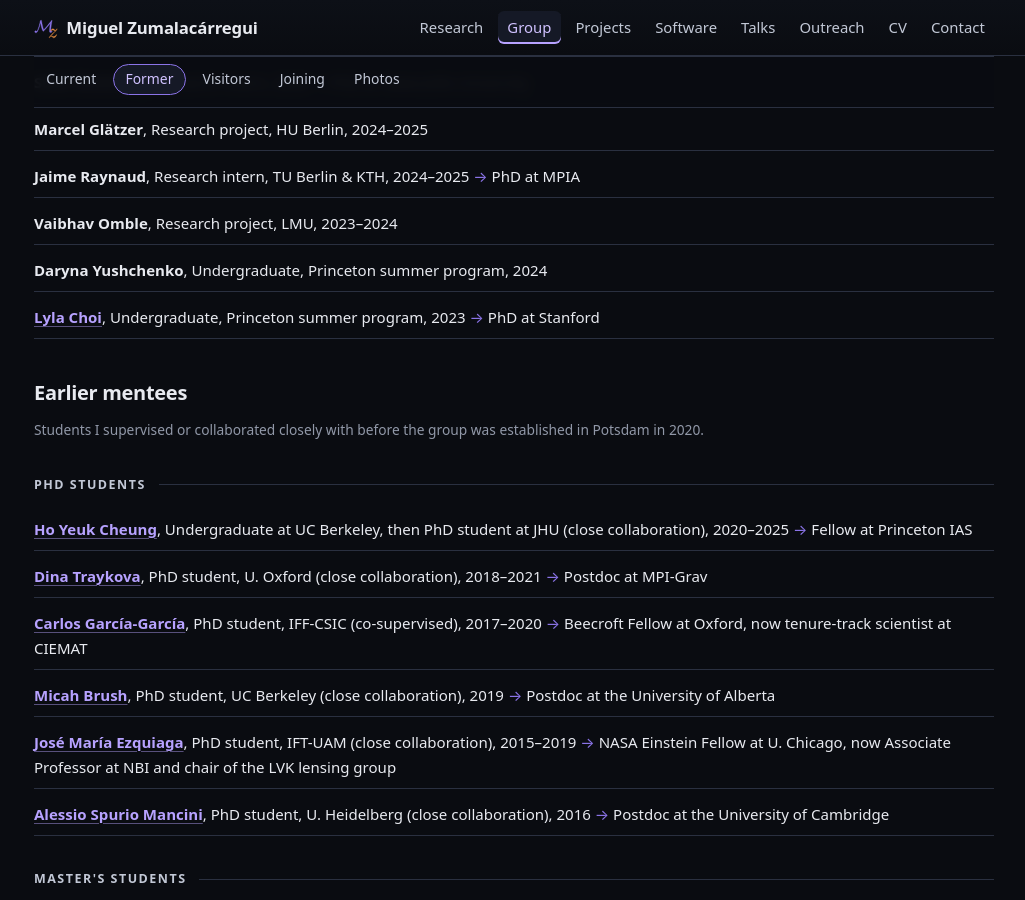
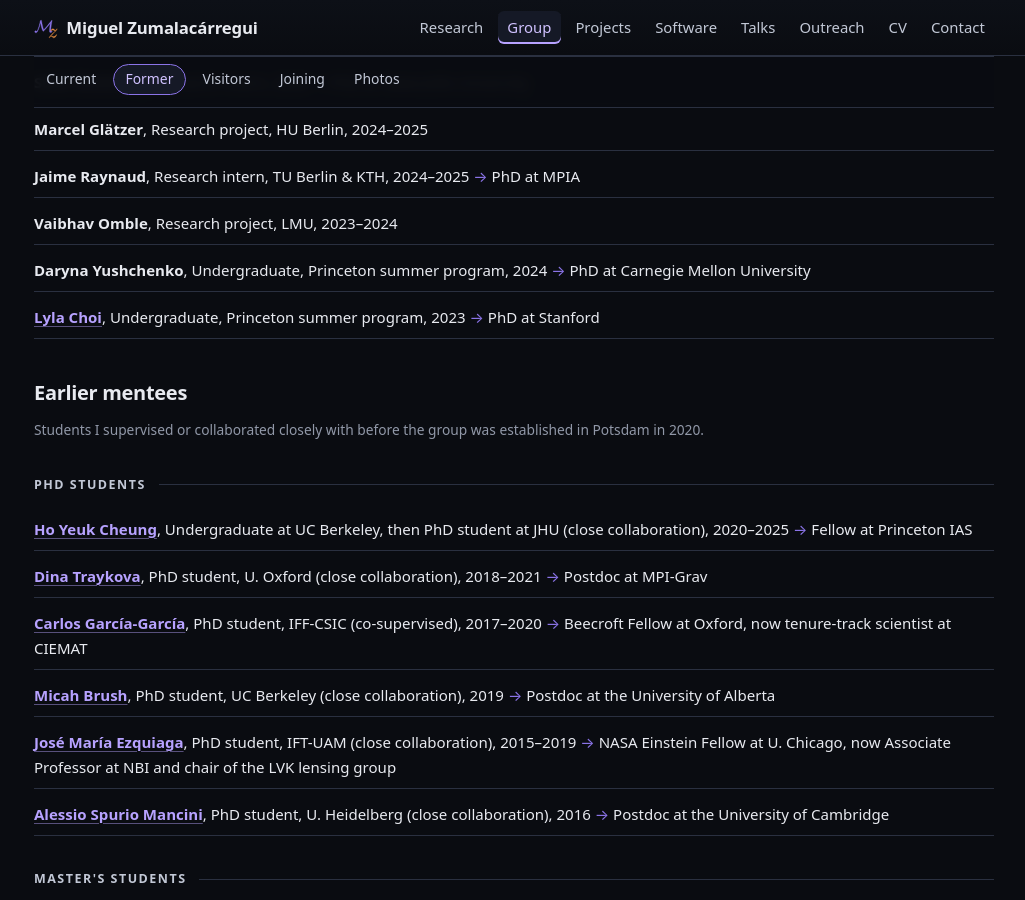
Before and after one commit to miguelzuma/miguelzuma.github.io, a Jekyll site: the page built from group.html, in a window 1280 px wide and 900 px high, scrolled down 2505 px. Shown: the whole window, without its empty margins (126-1151 px from the left). Built offline with Jekyll 4.4.1, drawn with Linux system fonts in a browser that asks for light colours.

Commit message:
Daryna Yushchenko goes on to a PhD at Carnegie Mellon
Co-Authored-By: Claude Opus 5 (1M context) <noreply@anthropic.com>
Claude-Session: https://claude.ai/code/session_01E2ZbXszK9qt9svKVxU5Yrt

```diff
--- a/_data/people.yml
+++ b/_data/people.yml
@@ -399,6 +399,7 @@ former:
     end: 2024
     role: "Undergraduate, Princeton summer program"
     years: "2024"
+    next: "PhD at Carnegie Mellon University"
 
   - name: "Lyla Choi"
     sortkey: "choi"
```
Also changed, not shown: 1 other file.
